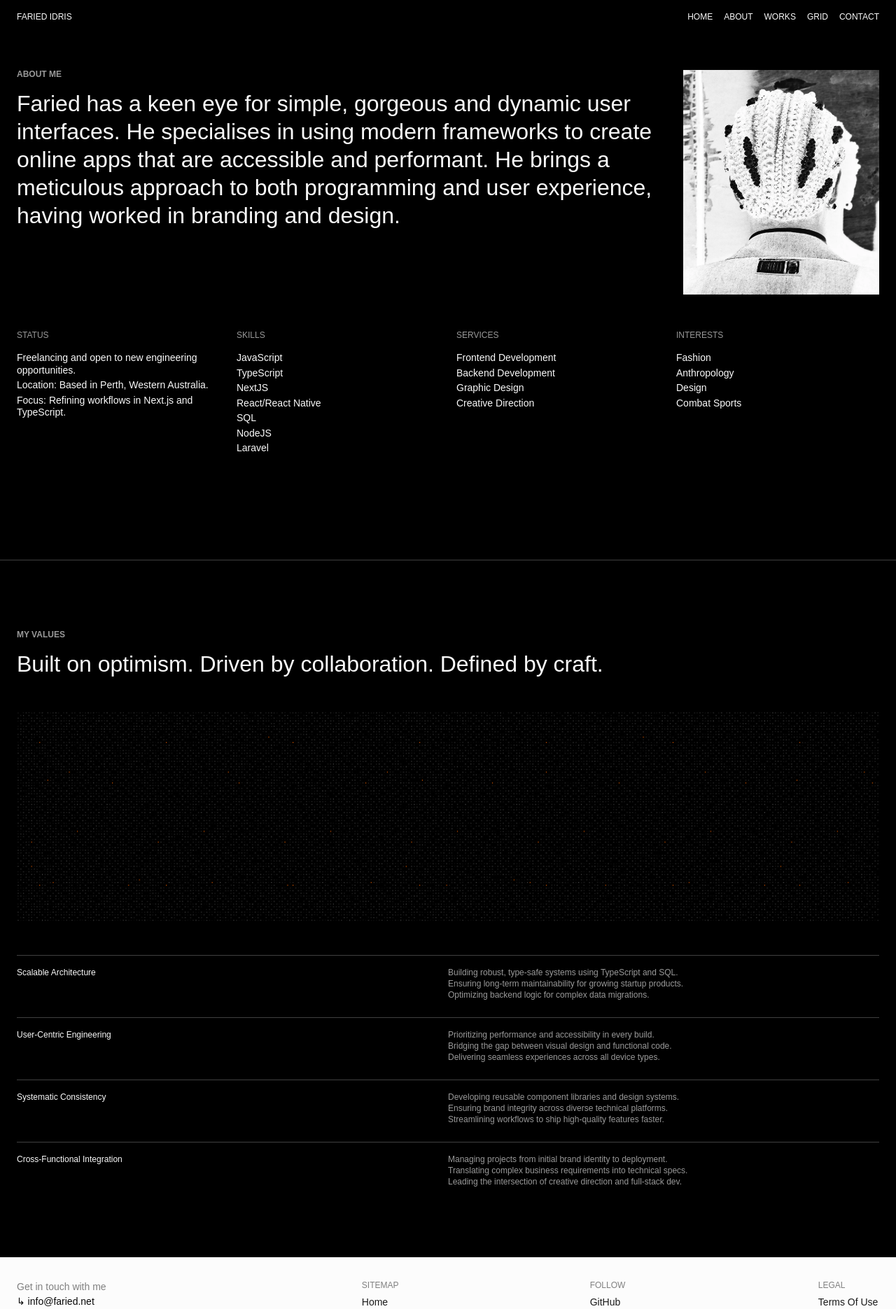
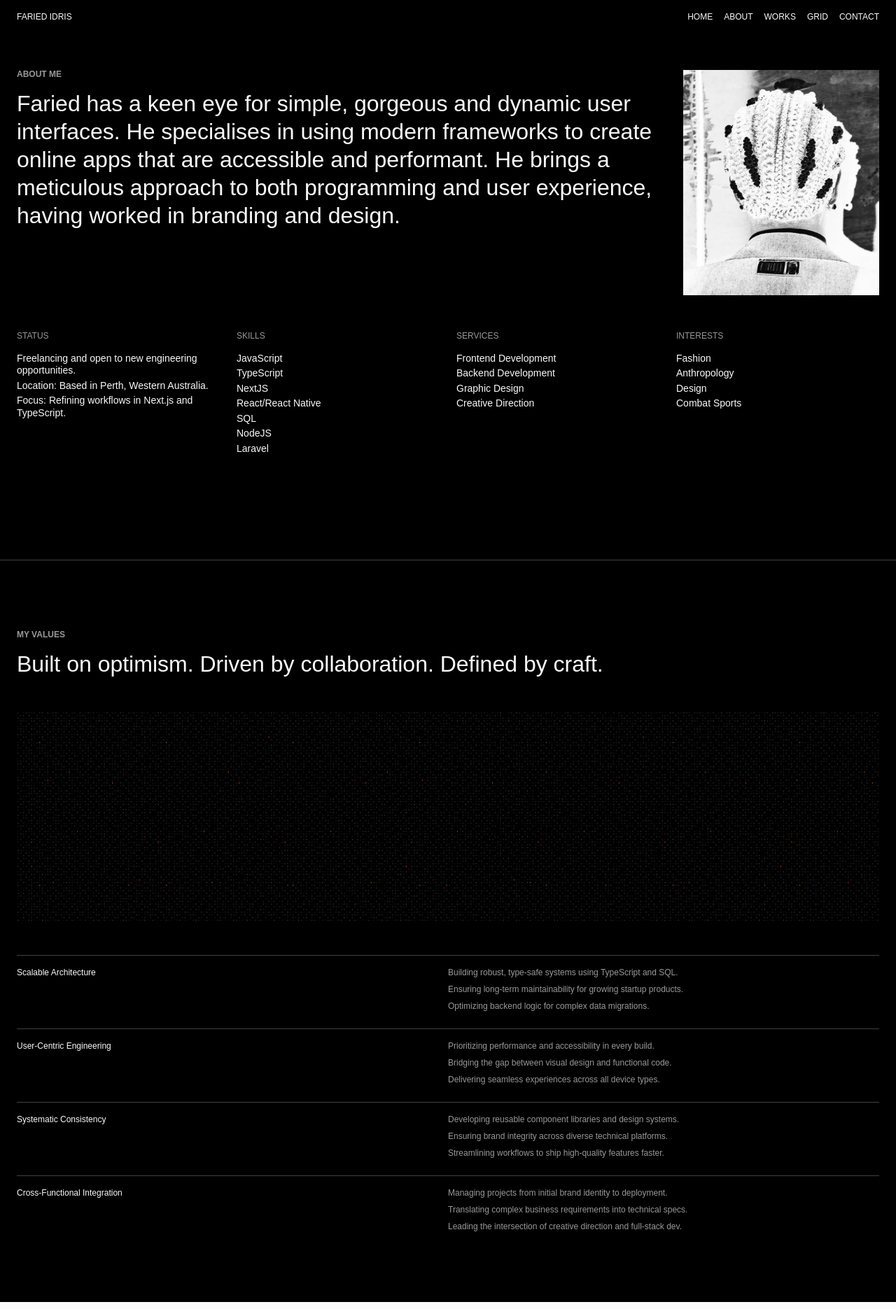
Before and after one commit to psyofrelief/portfolio-v2, a Next.js app: page /about in a window 1280 px wide. Shown: the top 1871 px of the page at 70% size. Built offline with nearby package versions, Linux system fonts and the light colour scheme.

Commit message:
perf: optimise profile image

```diff
--- a/src/app/about/page.tsx
+++ b/src/app/about/page.tsx
@@ -1,8 +1,3 @@
-"use client";
-import { useRef } from "react";
-import gsap from "gsap";
-import { useGSAP } from "@gsap/react";
-import { ScrollTrigger } from "gsap/ScrollTrigger";
 import ValuesSection from "@/components/sections/ValuesSection";
 import Section from "@/components/shared/Section";
 import Heading from "@/components/ui/Heading";
@@ -11,30 +6,7 @@ import { ABOUT_PROFILE_DATA } from "@/lib/constants/about";
 import Image from "next/image";
 import ProfileGrid from "@/components/animations/ProfileGrid";
 
-if (typeof window !== "undefined") {
-  gsap.registerPlugin(ScrollTrigger);
-}
-
 export default function About() {
-  const gridRef = useRef<HTMLDivElement>(null);
-
-  useGSAP(
-    () => {
-      gsap.to(".profile-data-box", {
-        clipPath: "polygon(0% 0%, 100% 0%, 100% 100%, 0% 100%)",
-        duration: 1.2,
-        stagger: 0.1,
-        ease: "power3.inOut",
-        scrollTrigger: {
-          trigger: gridRef.current,
-          start: "top 90%",
-          toggleActions: "play none none none",
-        },
-      });
-    },
-    { scope: gridRef },
-  );
-
   return (
     <>
       <Section
@@ -53,20 +25,18 @@ export default function About() {
               having worked in branding and design.
             </Headline>
           </header>
-
           <Image
             src="/images/about.webp"
-            width={1280}
-            loading="eager"
+            width={800}
+            height={1200}
             priority
-            height={1920}
-            alt="image of self"
-            className="sm:max-w-70"
-          />
+            sizes="(max-width: 640px) 100vw, 280px"
+            alt="Faried Idris"
+            className="h-auto w-full sm:max-w-70"
+          />{" "}
         </div>
 
         {/* Animation Target Grid */}
-
         <ProfileGrid>
           {ABOUT_PROFILE_DATA.map((group) => (
             <div
@@ -86,7 +56,6 @@ export default function About() {
             </div>
           ))}
         </ProfileGrid>
-        {/* Spacer to maintain "justify-between" layout if needed */}
         <div className="size-0" />
       </Section>
 
--- a/src/components/footer/Footer.tsx
+++ b/src/components/footer/Footer.tsx
@@ -9,7 +9,10 @@ export default function Footer() {
       <div className="gap-y-lg flex w-full flex-col justify-between sm:flex-row">
         <div className="flex flex-col">
           <p className="text-foreground-secondary">Get in touch with me</p>
-          <a href="mailto:info@faried.net" className="...">
+          <a
+            href="mailto:info@faried.net"
+            className="text-lg font-light sm:text-xl"
+          >
             ↳ info@faried.net
           </a>
         </div>
--- a/src/components/sections/ValuesSection.tsx
+++ b/src/components/sections/ValuesSection.tsx
@@ -30,7 +30,7 @@ export default function ValuesSection() {
             )}
           >
             <p className="">{e.category}</p>
-            <ul className="text-foreground-secondary flex flex-col">
+            <ul className="text-foreground-secondary gap-y-xs flex flex-col">
               {e.items.map((i, itemIdx) => (
                 <li key={itemIdx}>{i}</li>
               ))}
```
Also changed, not shown: public/images/about.webp.
